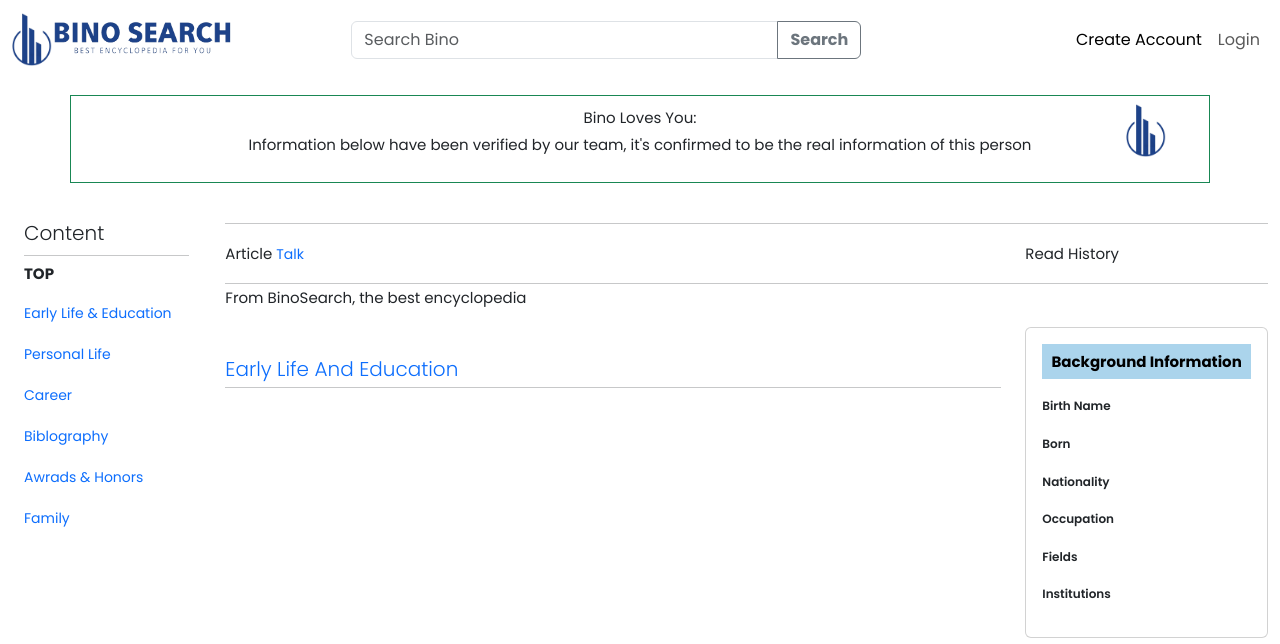
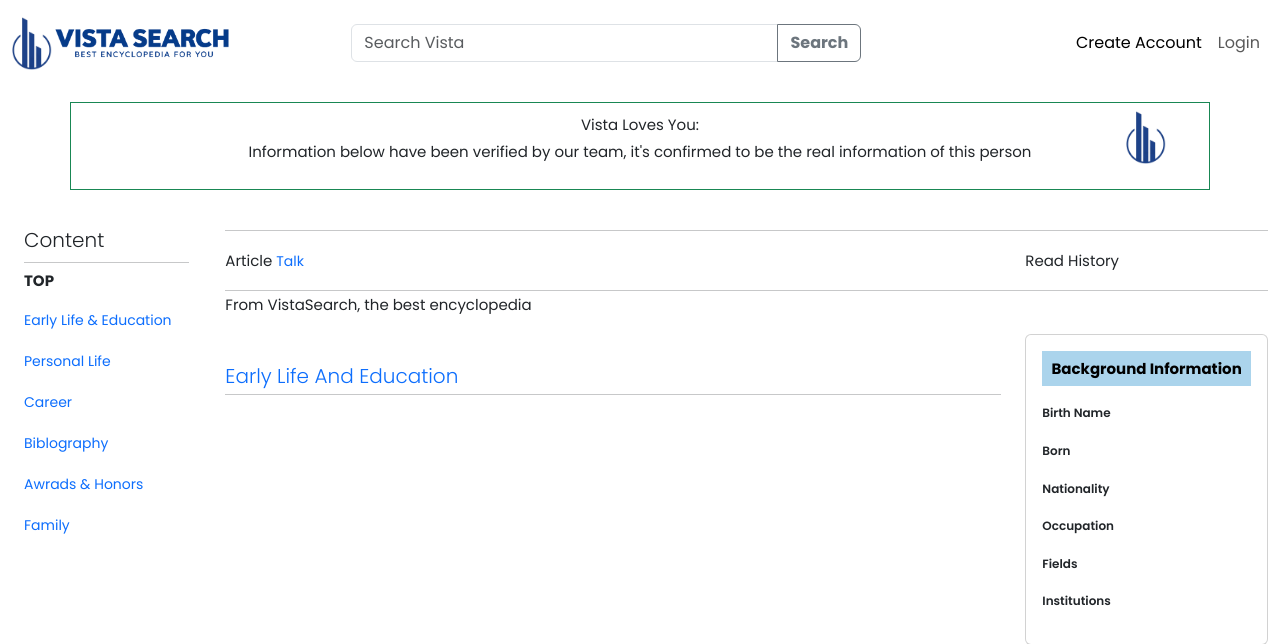
Before and after one commit to nephtdkingzvpn/vistasearch, a Django app: template templates/search_result.html in a window 1280 px wide. Shown: the top 644 px of the page. Run offline with Django 4.2, Linux system fonts and the light colour scheme; the template is opened without the code that fills it, so the values that code supplies are empty.

Commit message:
removed the logo to vista and changed bino to vista

```diff
--- a/templates/base.html
+++ b/templates/base.html
@@ -5,7 +5,7 @@
 <head>
     <meta charset="UTF-8">
     <meta name="viewport" content="width=device-width, initial-scale=1.0">
-    <title>Buno Search</title>
+    <title>Vista Search</title>
 
     <link href="https://cdn.jsdelivr.net/npm/bootstrap@5.3.0/dist/css/bootstrap.min.css" rel="stylesheet" integrity="sha384-9ndCyUaIbzAi2FUVXJi0CjmCapSmO7SnpJef0486qhLnuZ2cdeRhO02iuK6FUUVM" crossorigin="anonymous">
 
--- a/templates/search_result.html
+++ b/templates/search_result.html
@@ -4,7 +4,7 @@
   <head>
     <meta charset="utf-8">
     <meta name="viewport" content="width=device-width, initial-scale=1">
-    <title>Wiki Job Search</title>
+    <title>Vista Search</title>
     <link href="https://cdn.jsdelivr.net/npm/bootstrap@5.3.0/dist/css/bootstrap.min.css" rel="stylesheet" integrity="sha384-9ndCyUaIbzAi2FUVXJi0CjmCapSmO7SnpJef0486qhLnuZ2cdeRhO02iuK6FUUVM" crossorigin="anonymous">
     <link rel="stylesheet" href="{% static 'css/wiki.css' %}">
 
@@ -25,7 +25,7 @@
           <div class="collapse navbar-collapse" id="navbarSupportedContent">
             <form class="d-flex mx-auto w-50" role="search">
                 <div class="input-group d-none d-md-flex">
-                    <input type="text" class="form-control" placeholder="Search Bino" aria-label="Recipient's username with two button addons">
+                    <input type="text" class="form-control" placeholder="Search Vista" aria-label="Recipient's username with two button addons">
                     <button class="btn btn-outline-secondary fw-bold" type="button">Search</button>
                 </div>
             </form>
@@ -46,7 +46,7 @@
         <div class="row border py-2 border-success ">
             <div class="col-md-1"></div>
             <div class="col-md-10 text-center">
-                <p class="text-center">Bino Loves You: <br>
+                <p class="text-center">Vista Loves You: <br>
                 Information below have been verified by our team, it's confirmed to be the real information of this person </p>
             </div>
             <div class="col-md-1 d-none d-md-block">
@@ -104,7 +104,7 @@
                     </div>
                 </div>
                 <hr class="my-0">
-                <p class="text-dark fw-600">From BinoSearch, the best encyclopedia</p>
+                <p class="text-dark fw-600">From VistaSearch, the best encyclopedia</p>
 
 
 
```
Also changed, not shown: static/images/logo-text.png, static/images/logo-text3.png (added), 1 other file.
